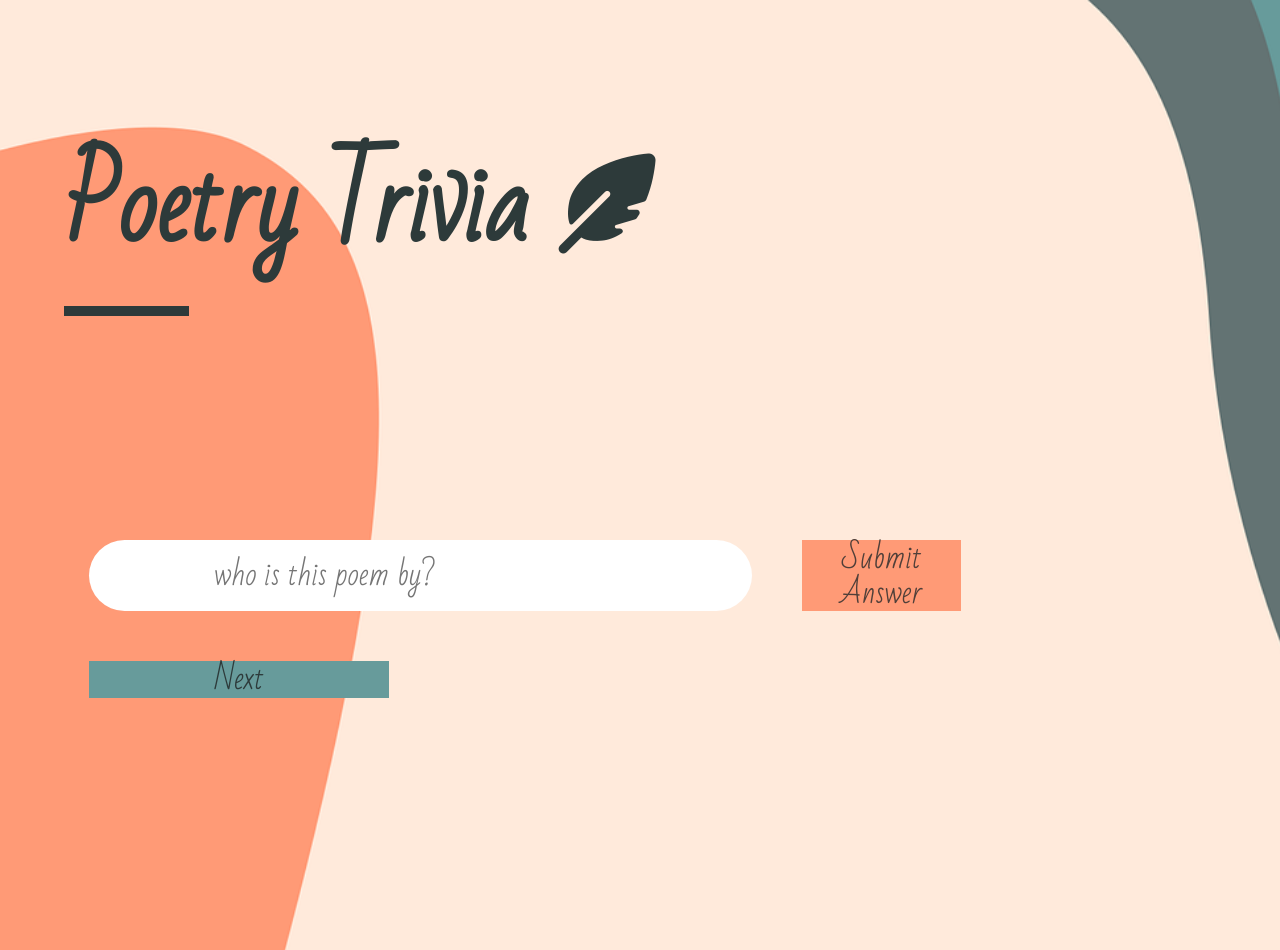
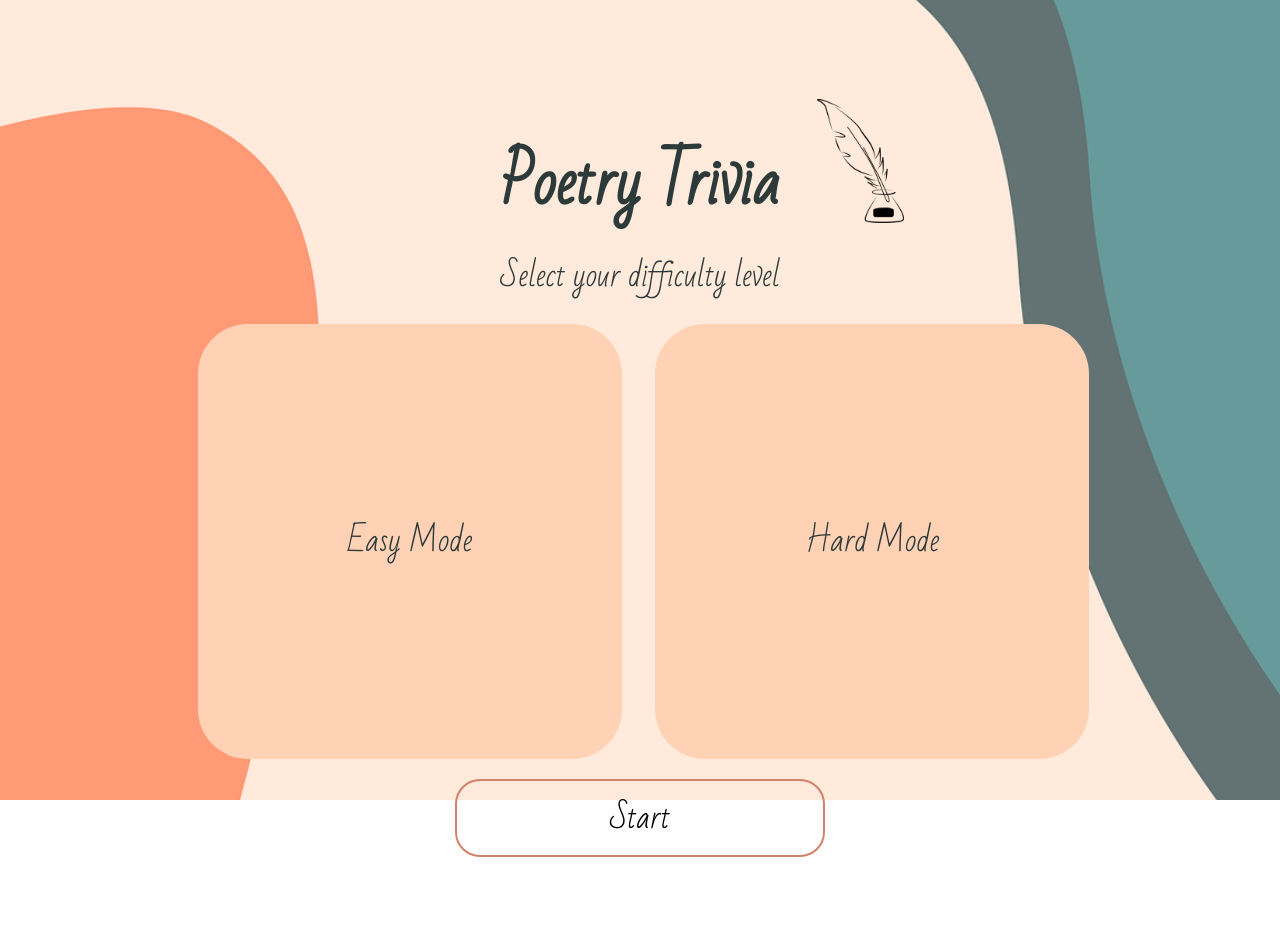
Before and after one commit to BrittFreitas/ProjectTwoJuno, a plain HTML site: page index.html in a window 1280 px wide. After the commit the page ends 876 px from the top, so only its background shows below. Drawn offline with Linux system fonts and the light colour scheme; no server answers.

Commit message:
added invisible classes to easy and hard more

```diff
--- a/index.html
+++ b/index.html
@@ -19,7 +19,7 @@
   </head>
 
   <body>
-    <section class="landingPage wrapper invisible" id="landingPage">
+    <section class="landingPage wrapper" id="landingPage">
       <h1>Poetry Trivia</h1>
       <div class="imgContainer">
         <img src="./assets/abstract-ga00742724_1280.png" alt="graphic of feather pen in ink"></div>
@@ -69,7 +69,7 @@
       <button class="finish hidden">Finish Quiz</button>
     </section>
 
-    <section class="hardGame wrapper" id="hardGame">
+    <section class="hardGame wrapper invisible" id="hardGame">
       <h2><span class="underline">Poe</span>try Trivia <i class="fa-solid fa-feather-pointed"></i></h2>
 
       <div class="titleContainer"></div>
```
